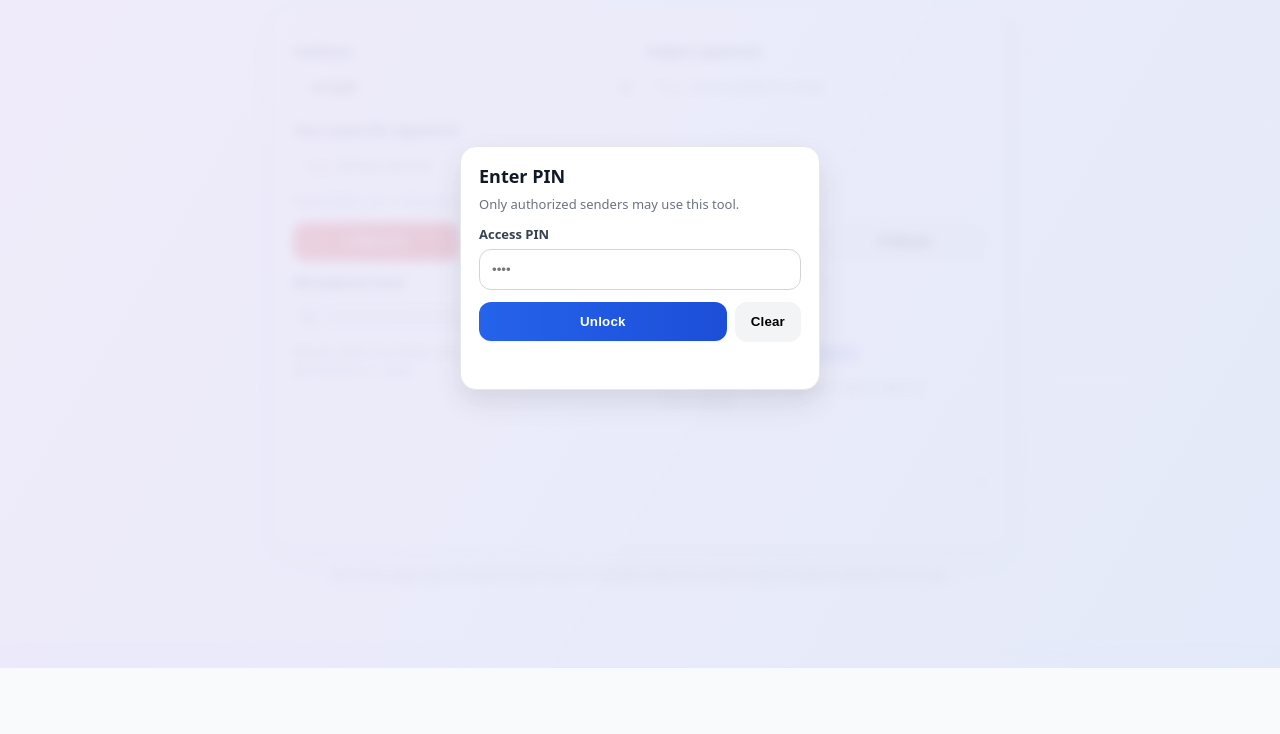
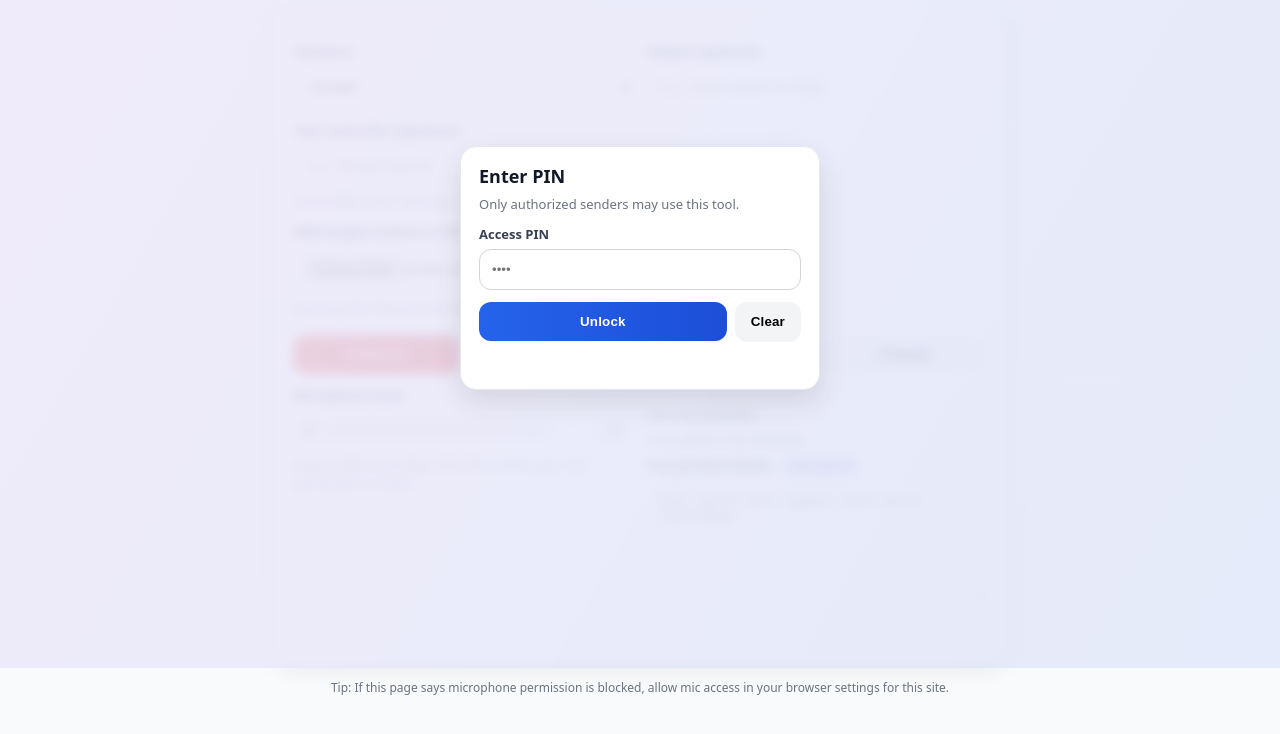
Before and after one commit to Jakecuso/voice-blast, a plain HTML site: page index.html in a window 1280 px wide. Shown: the part 132-866 px from the top of the page. Before the commit the page ends 800 px from the top, so only its background shows below. Drawn offline with Linux system fonts and the light colour scheme.

Commit message:
image warning index.html

```diff
--- a/index.html
+++ b/index.html
@@ -128,7 +128,16 @@
       </div>
     </div>
 
-
+    <div class="row single">
+      <div>
+        <label for="images">Add images (camera or library)</label>
+        <input id="images" type="file" accept="image/*" capture="environment" multiple />
+        <div class="muted" style="margin-top:6px;">
+          warning: this feature has been temporarily disabled and will return (9/20/25)
+        </div>
+        <div id="thumbs" class="thumbs"></div>
+      </div>
+    </div>
 
     <div class="row single">
       <div class="btns">
```
